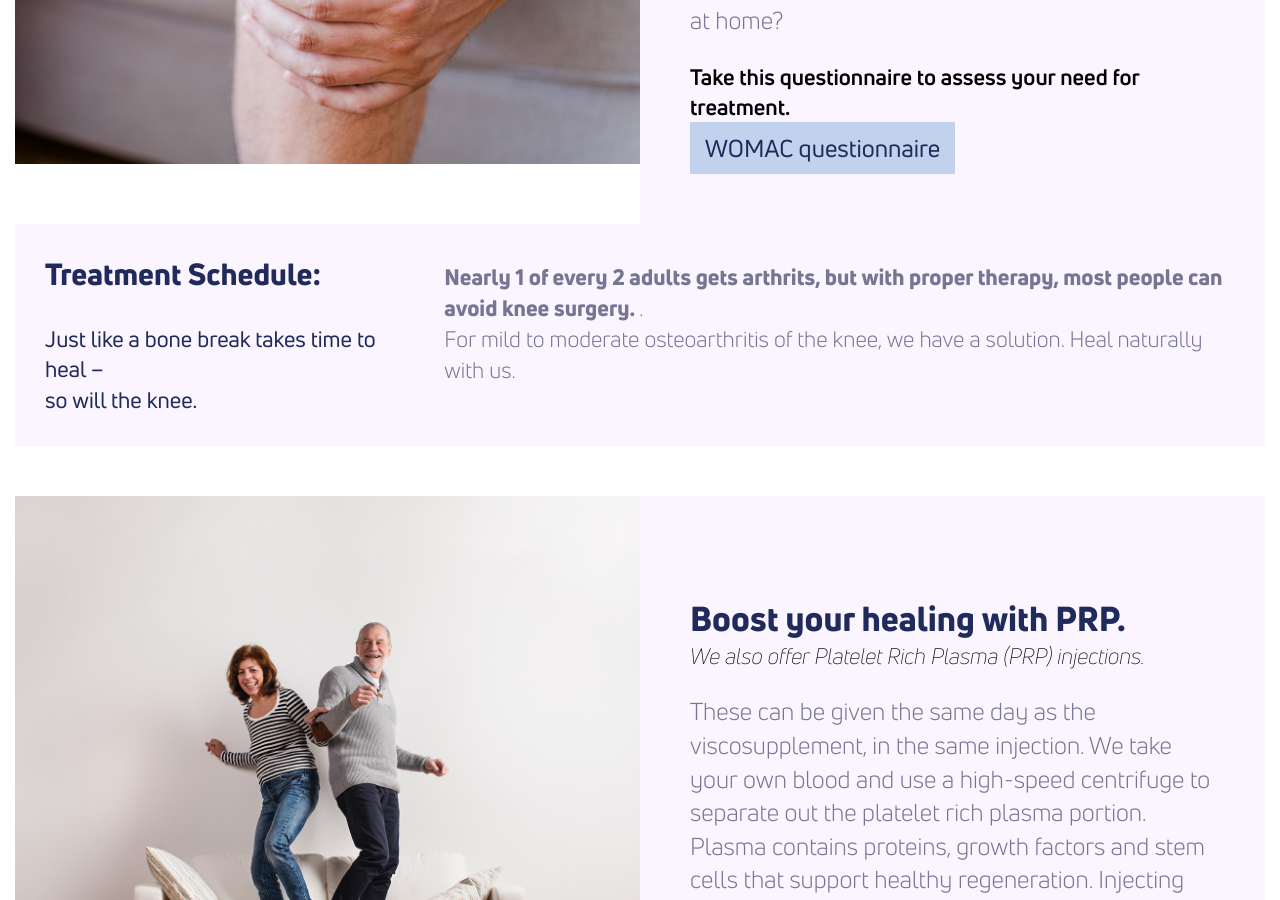
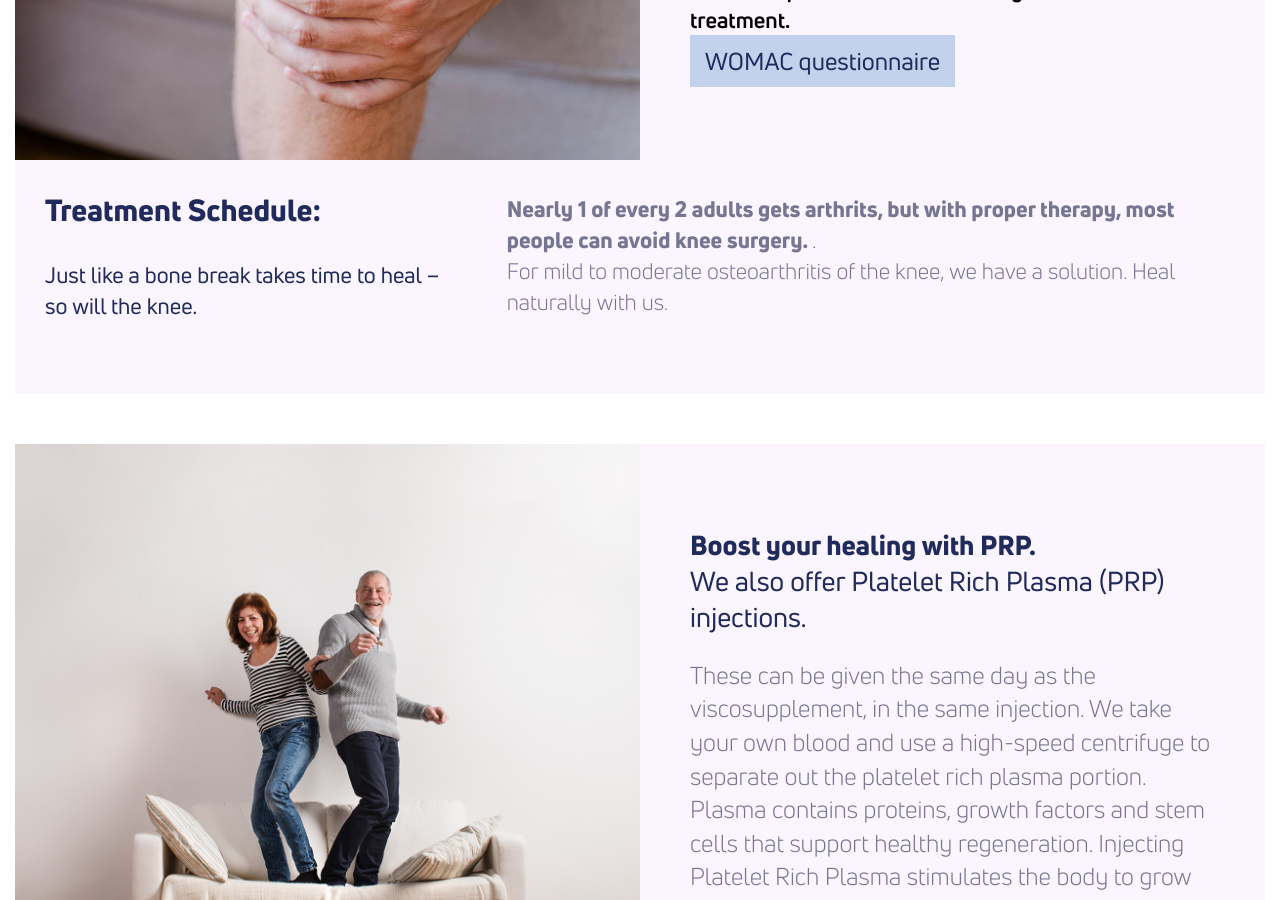
Before and after one commit to theneverwoods/gerstenberg.clinic, a Jekyll site: the page built from services/knee.html, in a window 1280 px wide and 900 px high, scrolled down 2166 px. Built offline with Jekyll 4.4.1, drawn with Linux system fonts in a browser that asks for light colours.

```diff
--- a/services/knee.html
+++ b/services/knee.html
@@ -27,8 +28,8 @@ stylesheet: seca
 		<p>We have a treatment that heals.</p>
 	</div>
 	<div class="two-thirds">
-		<p> <b>Nearly 1 of every 2 adults gets arthrits, but with proper therapy, most people can avoid knee surgery. </b>.<br>
-		For mild to moderate osteoarthritis of the knee,  we have a solution.  Heal naturally with us.</p>
+		<p> <b>Nearly 1 of every 2 adults gets arthrits, but with proper therapy, most people can avoid knee surgery.</b>.</p>
+		<p>For mild to moderate osteoarthritis of the knee,  we have a solution.  Heal naturally with us.</p>
 	</div>
 </div>
 
@@ -67,9 +68,9 @@ stylesheet: seca
 	<div class="half tile light text">
 		<h2>Think you qualify?</h2>
 		<p>Have you had at least 6 months of knee pain, accompanied by pain even at rest? To demonstrate need for care to your insurance:</p>
-		<p>Have you tried anti-inflammatory medications?</p>
-		<p>Have you used any topical rubs/creams?</p>
-		<p>Have you used a brace or done any stretches, even at home?</p>
+		<p>Have you tried anti-inflammatory medications? <br>
+		Have you used any topical rubs/creams?<br>
+		Have you used a brace or done any stretches, even at home?</p>
 		<h3>Take this questionnaire to assess your need for treatment.</h3>
 		<a href="../pdf/WOMAC.pdf" target="_blank" class="btn">WOMAC questionnaire</a>
 	</div>
@@ -78,7 +79,7 @@ stylesheet: seca
 <div class="row light blurb">
 	<div class="third">
 		<h2>Treatment Schedule:</h2>
-		<p>Just like a bone break takes time to heal –<br>
+		<p>Just like a bone break takes time to heal –
 		so will the knee.</p>
 	</div>
 	<div class="two-thirds">
```
Also changed, not shown: other parts of services/knee.html (+2 -1 lines).
